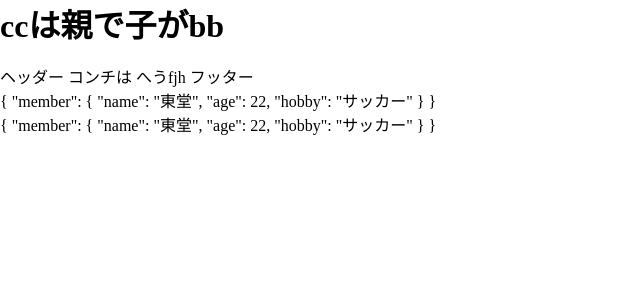
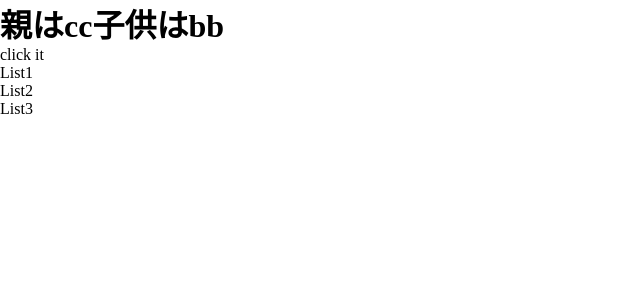
Before and after one commit to kawada13/vuetify, a Vue app: page /#/cc in a window 1280 px wide. Shown: the top 300 px of the page, without its empty margins (0-640 px from the left). Built offline with nearby package versions, Linux system fonts and the light colour scheme.

Commit message:
v-slot:activatorを追加

```diff
--- a/src/views/bb.vue
+++ b/src/views/bb.vue
@@ -1,6 +1,6 @@
 <template>
   <div>
-    <input type="text" v-model="childParam">
+    <!-- <input type="text" v-model="childParam">
     <div>
       <slot name="header">header</slot>
       <slot>名前なし</slot>
@@ -9,7 +9,15 @@
       <slot :member="member" name="member">ここがさしかわる</slot><br>
       <slot :member="member" name="member">っっっs</slot><br>
 
-    </div>
+    </div> -->
+
+
+    <!-- <button @click="on">Click</button> -->
+    <slot name="activator" :on="on"></slot>
+    <slot v-if="display">
+      何も書いてないならこれが表示される
+    </slot>
+
   </div>
 </template>
 
@@ -23,7 +31,8 @@ export default {
         name: '東堂',
         age: 22,
         hobby: 'サッカー'
-      }
+      },
+      display: true
     }
   },
   computed: {
@@ -36,6 +45,11 @@ export default {
         this.$emit('child-event', val)
       }
     }
+  },
+  methods: {
+    on() {
+      this.display = !this.display
+    }
   }
 }
 </script>
--- a/src/views/cc.vue
+++ b/src/views/cc.vue
@@ -1,6 +1,6 @@
 <template>
   <div>
-    <h1>ccは親で子がbb</h1>
+    <!-- <h1>ccは親で子がbb</h1>
     <bb
     @child-event="parentValue = $event"
     >
@@ -11,6 +11,20 @@
     <template v-slot:member="player">
       {{player}}
     </template>
+    </bb> -->
+
+    <h1>親はcc子供はbb</h1>
+    <bb>
+      <template v-slot:activator="{ on }">
+        <button @click="on">
+          click it
+        </button>
+      </template>
+      <ul>
+        <li>List1</li>
+        <li>List2</li>
+        <li>List3</li>
+      </ul>
     </bb>
   </div>
 </template>
```
